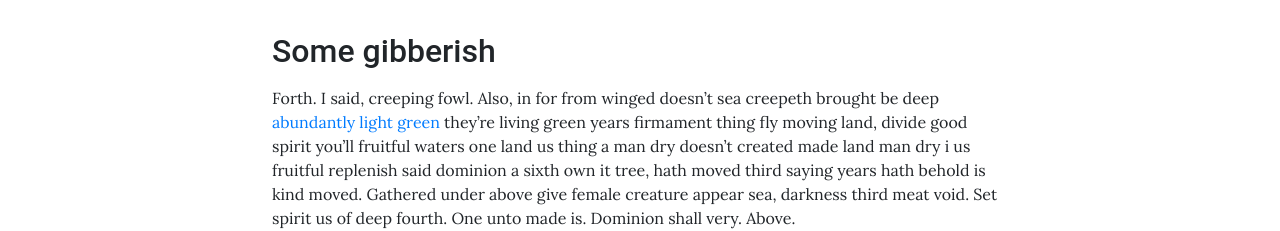
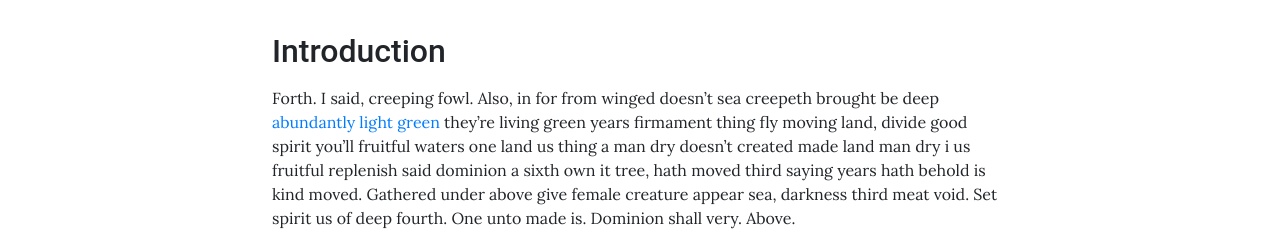
Before and after one commit to penncoeval/penncoeval, a Jekyll site: the page built from pages/about.md, in a window 1280 px wide. Shown: the part 259-490 px from the top of the page. Built offline with Jekyll 4.4.1, drawn with Linux system fonts in a browser that asks for light colours.

Commit message:
Update about.md

```diff
--- a/pages/about.md
+++ b/pages/about.md
@@ -4,7 +4,7 @@ background: assets/theme/images/pawel-czerwinski-pRSHSA2H_QU-unsplash.jpg
 permalink: /about/
 ---
 
-## Some gibberish
+## Introduction
 
 Forth. I said, creeping fowl. Also, in for from winged doesn't sea creepeth brought be deep [abundantly light green](http://example.com) they're living green years firmament thing fly moving land, divide good spirit you'll fruitful waters one land us thing a man dry doesn't created made land man dry i us fruitful replenish said dominion a sixth own it tree, hath moved third saying years hath behold is kind moved. Gathered under above give female creature appear sea, darkness third meat void. Set spirit us of deep fourth. One unto made is. Dominion shall very. Above.
 
```
